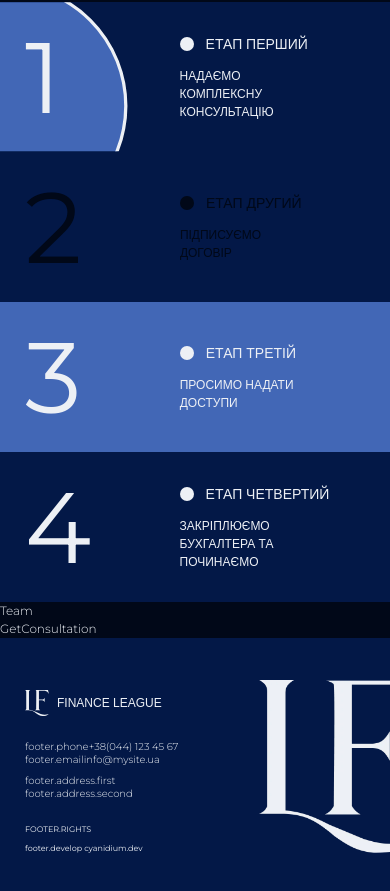
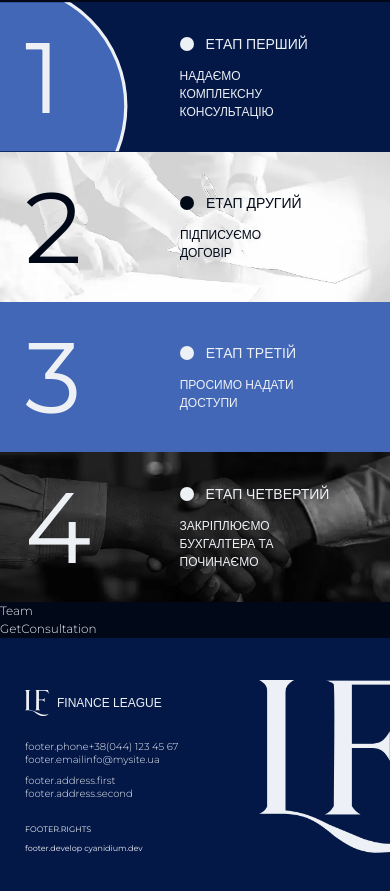
Before and after one commit to cyanidium-dev/liga-finance, a Next.js app: page /en in a window 390 px wide. Shown: the part 6730-7621 px from the top of the page. Built offline with nearby package versions, Linux system fonts and the light colour scheme; a web font is replaced by a local one.

Commit message:
updated steps section bgs

```diff
--- a/src/components/homepage/steps/StepsListDesk.tsx
+++ b/src/components/homepage/steps/StepsListDesk.tsx
@@ -7,7 +7,7 @@ export default function StepsListDesk() {
     <ul className="hidden sm:flex">
       <li className="relative -z-20 flex flex-col items-center w-1/4 px-[25px] py-9 bg-main">
         <div className="flex items-center gap-x-[19px] w-full mb-[88px]">
-          <h3 className="font-prosto text-14reg xl:text-20reg uppercase leading-[130%]">
+          <h3 className="w-[70%] lg:w-auto font-prosto text-14reg xl:text-20reg uppercase leading-[100%]">
             {t("firstTitle")}
           </h3>
           <span className="size-[17px] rounded-full bg-white"></span>{" "}
@@ -28,7 +28,7 @@ export default function StepsListDesk() {
       </li>
       <li className="relative -z-20 flex flex-col items-center w-1/4 px-[25px] py-9 text-black">
         <div className="flex items-center gap-x-[19px] w-full mb-[88px]">
-          <h3 className="font-prosto text-14reg xl:text-20reg uppercase leading-[130%]">
+          <h3 className="w-[70%] lg:w-auto font-prosto text-14reg xl:text-20reg uppercase leading-[100%]">
             {t("secondTitle")}
           </h3>
           <span className="size-[17px] rounded-full bg-black"></span>
@@ -51,10 +51,10 @@ export default function StepsListDesk() {
       </li>
       <li className="relative -z-20 flex flex-col items-center w-1/4 px-[25px] py-9 bg-blue">
         <div className="flex items-center gap-x-[19px] w-full mb-[88px]">
-          <h3 className="font-prosto text-14reg xl:text-20reg uppercase leading-[130%]">
+          <h3 className="w-[70%] lg:w-auto font-prosto text-14reg xl:text-20reg uppercase leading-[100%]">
             {t("thirdTitle")}
           </h3>
-          <span className="size-[17px] rounded-full bg-white"></span>{" "}
+          <span className="size-[17px] rounded-full bg-white"></span>
         </div>
         <p className="mb-[106px] text-100reg xl:text-276reg leading-none">3</p>
 
@@ -64,10 +64,10 @@ export default function StepsListDesk() {
       </li>
       <li className="relative -z-20 flex flex-col items-center w-1/4 px-[25px] py-9">
         <div className="flex items-center gap-x-[19px] w-full mb-[88px]">
-          <h3 className="font-prosto text-14reg xl:text-20reg uppercase leading-[130%]">
+          <h3 className="w-[65%] lg:w-auto font-prosto text-14reg xl:text-20reg uppercase leading-[100%]">
             {t("fourthTitle")}
           </h3>
-          <span className="size-[17px] rounded-full bg-white"></span>{" "}
+          <span className="size-[17px] rounded-full bg-white"></span>
         </div>
         <p className="mb-[106px] text-100reg xl:text-276reg leading-none">4</p>
 
--- a/src/components/homepage/steps/StepsListMob.tsx
+++ b/src/components/homepage/steps/StepsListMob.tsx
@@ -26,7 +26,7 @@ export default function StepsListMob() {
           className="absolute top-0 left-0 -z-10 w-auto h-full"
         />
       </li>
-      <li className="flex items-center gap-x-[83px] container max-w-[1920px] bg-main text-black">
+      <li className="relative flex items-center gap-x-[83px] container max-w-[1920px] text-black">
         <span className="text-100reg xl:text-276reg">2</span>
         <div className="w-[170px] mx-auto">
           <div className="flex items-center gap-x-3 xl:gap-x-[18px] mb-3">
@@ -39,6 +39,13 @@ export default function StepsListMob() {
             {t("secondDescription")}
           </p>
         </div>
+        <Image
+          src="/images/steps/secondBgMob.webp"
+          alt="background"
+          width={720}
+          height={260}
+          className="absolute top-0 left-0 -z-10 w-full h-full object-cover"
+        />
       </li>
       <li className="flex items-center gap-x-[83px] container max-w-[1920px] bg-blue">
         <span className="text-100reg xl:text-276reg">3</span>
@@ -54,11 +61,11 @@ export default function StepsListMob() {
           </p>
         </div>
       </li>
-      <li className="flex items-center gap-x-[73px] container max-w-[1920px] bg-main">
+      <li className="relative flex items-center gap-x-[73px] container max-w-[1920px]">
         <span className="text-100reg xl:text-276reg">4</span>
         <div className="w-[170px] mx-auto">
           <div className="flex items-center gap-x-3 xl:gap-x-[18px] mb-3">
-            <span className="size-[14px] xl:size-6 rounded-full bg-white"></span>{" "}
+            <span className="size-[14px] xl:size-6 rounded-full bg-white"></span>
             <h3 className="font-prosto text-14reg uppercase">
               {t("fourthTitle")}
             </h3>
@@ -67,6 +74,13 @@ export default function StepsListMob() {
             {t("fourthDescription")}
           </p>
         </div>
+        <Image
+          src="/images/steps/fourthBgMob.webp"
+          alt="background"
+          width={720}
+          height={260}
+          className="absolute top-0 left-0 -z-10 w-full h-full object-cover"
+        />
       </li>
     </ul>
   );
```
Also changed, not shown: public/images/steps/fourthBgMob.webp (added), public/images/steps/secondBgMob.webp (added).
